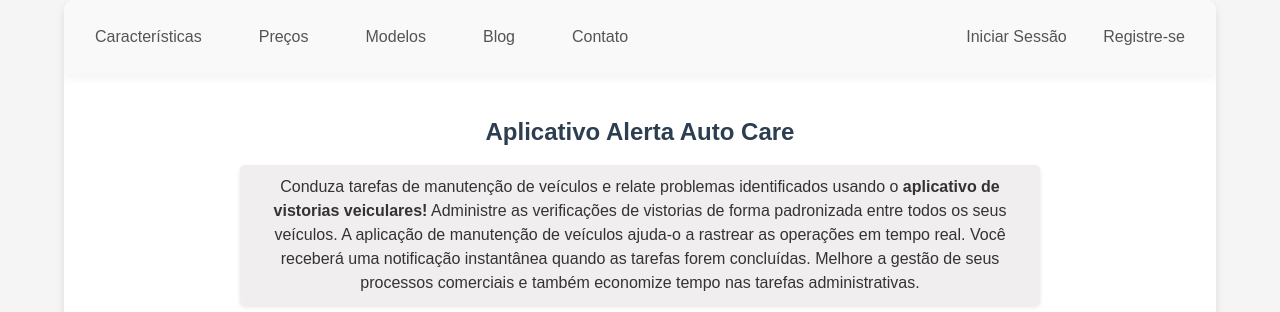
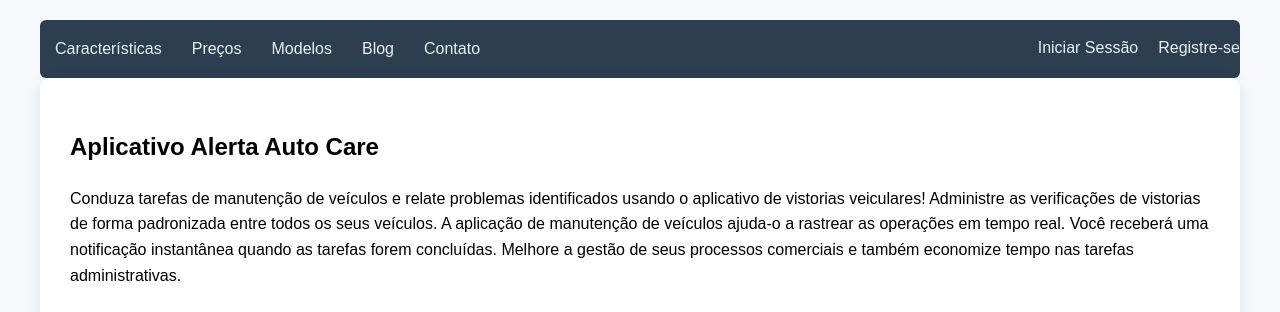
Before and after one commit to alissondev94/Alerta-auto-care, a plain HTML site: page index.html in a window 1280 px wide. Shown: the top 312 px of the page. Drawn offline with Linux system fonts and the light colour scheme.

Commit message:
Finalizaçao

```diff
--- a/index.html
+++ b/index.html
@@ -1,5 +1,6 @@
 <!DOCTYPE html>
 <html lang="pt-br">
+
 <head>
     <meta charset="UTF-8">
     <meta name="viewport" content="width=device-width, initial-scale=1.0">
@@ -7,37 +8,49 @@
     <link rel="stylesheet" href="style.css">
     <title>Alerta Auto Care</title>
 </head>
+
 <body>
     <div class="container">
         <header>
             <nav>
-                <ul>
-                    <li><span>Características</span></li>
-                    <li><span>Preços</span></li>
-                    <li><span>Modelos</span></li>
-                    <li><span>Blog</span></li>
-                    <li><span>Contato</span></li>
+                <div class="menu-toggle" id="mobile-menu">
+                    <span class="bar"></span>
+                    <span class="bar"></span>
+                    <span class="bar"></span>
+                </div>
+                <ul class="nav-list">
+                    <li><a href="#">Características</a></li>
+                    <li><a href="#">Preços</a></li>
+                    <li><a href="#">Modelos</a></li>
+                    <li><a href="#">Blog</a></li>
+                    <li><a href="#">Contato</a></li>
                 </ul>
-                <div>
-                    <span>Iniciar Sessão</span>
-                    <span>Registre-se</span>
+                <div class="auth">
+                    <a href="#">Iniciar Sessão</a>
+                    <a href="#">Registre-se</a>
                 </div>
             </nav>
         </header>
 
         <main>
-            <section>
-                <h1>Aplicativo Alerta Auto Care</h1>
-                <p>Conduza tarefas de manutenção de veículos e relate problemas identificados usando o <b>aplicativo de vistorias veiculares!</b> Administre as verificações de vistorias de forma padronizada entre todos os seus veículos. A aplicação de manutenção de veículos ajuda-o a rastrear as operações em tempo real. Você receberá uma notificação instantânea quando as tarefas forem concluídas. Melhore a gestão de seus processos comerciais e também economize tempo nas tarefas administrativas.</p>
-                <img src="style/snapinspect-web-ios-android.png" alt="sistemas compatíveis">
+            <section class="intro">
+                <div class="content">
+                    <h1>Aplicativo Alerta Auto Care</h1>
+                    <p>Conduza tarefas de manutenção de veículos e relate problemas identificados usando o aplicativo de vistorias veiculares! Administre as verificações de vistorias de forma padronizada entre todos os seus veículos. A aplicação de manutenção de veículos ajuda-o a rastrear as operações em tempo real. Você receberá uma notificação instantânea quando as tarefas forem concluídas. Melhore a gestão de seus processos comerciais e também economize tempo nas tarefas administrativas.</p>
+                </div>
+                <div class="image-center">
+                    <img src="style/snapinspect-web-ios-android.png" alt="sistemas compatíveis">
+                </div>
             </section>
 
-            <section>
+            <section class="info">
                 <h2>O que é o Aplicativo Alerta Auto Care?</h2>
                 <p>O Aplicativo Alerta Auto Care é uma maneira eficiente de capturar dados e agilizar seus processos de trabalho. Adicione a placa de registro do veículo, a assinatura do inspetor, as tarefas de manutenção do carro e muito mais! Uma das opções permite adicionar fotos para que você possa mostrar onde os danos estão localizados. O Gerador de Formulários da MoreApp permite que você tenha controle total sobre o aplicativo de vistorias veiculares, pois você pode personalizar o aplicativo de acordo com suas necessidades.</p>
-                <img src="style/vistoria.png" alt="imagem do aplicativo">
-                <img src="style/icons.png" alt="icons do app">
-                <img src="style/alertcar.png" alt="app funcionando">
+                <div class="app-images">
+                    <img src="style/vistoria.png" alt="imagem do aplicativo">
+                    <img src="style/icons.png" alt="icons do app">
+                    <img src="style/alertcar.png" alt="app funcionando">
+                </div>
             </section>
         </main>
 
@@ -45,5 +58,14 @@
             <p>Projeto Criado por Alisson Paixão, Ícaro Santos, Yan da Silva</p>
         </footer>
     </div>
+
+    <script>
+        const mobileMenuButton = document.getElementById("mobile-menu");
+        mobileMenuButton.addEventListener("click", function () {
+            const navList = document.querySelector(".nav-list");
+            navList.classList.toggle("active");
+        });
+    </script>
 </body>
+
 </html>
--- a/style.css
+++ b/style.css
@@ -1,110 +1,114 @@
-/* Reset padrão */
-* {
+body {
+    font-family: 'Arial', sans-serif;
     margin: 0;
     padding: 0;
-    box-sizing: border-box;
-    font-family: 'Arial', sans-serif;
-}
-
-body {
-    background-color: #f5f5f5;
-    color: #333;
-    font-size: 16px;
-    line-height: 1.5;
-    display: flex;
-    flex-direction: column;
-    justify-content: center;
-    min-height: 100vh;
+    background-color: #f7f9fc;
+    line-height: 1.6;
 }
 
 .container {
-    width: 90%;
     max-width: 1200px;
     margin: 0 auto;
-    border-radius: 10px;
-    overflow: hidden;
-    box-shadow: 0 4px 8px rgba(0, 0, 0, 0.1);
-    background-color: #fff;
+    padding: 20px;
 }
 
 header {
-    background-color: #f9f9f9;
-    padding: 10px 0;
-    box-shadow: 0px 4px 10px rgba(0, 0, 0, 0.05);
+    background-color: #2c3e50;
+    padding: 15px 0;
+    border-radius: 6px;
 }
 
 nav {
-    width: 100%;
     display: flex;
     justify-content: space-between;
     align-items: center;
-    padding: 15px;
 }
 
-nav ul {
+.nav-list {
+    list-style: none;
     display: flex;
-    gap: 25px;
+    margin: 0;
+    padding: 0;
 }
 
-nav ul li {
-    list-style: none;
+.nav-list li {
+    margin: 0 15px;
 }
 
-nav ul li span, nav div span {
-    padding: 8px 16px;
-    border-radius: 5px;
-    cursor: pointer;
-    transition: all 0.3s ease;
-    color: #545454;
+.nav-list a {
+    text-decoration: none;
+    color: #ecf0f1;
+    transition: color 0.3s;
 }
 
-nav ul li span:hover, nav div span:hover {
-    background-color: rgba(0, 0, 0, 0.655);
-    color: #ffffff;
+.nav-list a:hover {
+    color: #3498db;
 }
 
-main {
-    padding: 40px 0;
+.auth {
     display: flex;
-    flex-direction: column;
-    align-items: center;
 }
 
-section {
-    margin-bottom: 40px;
-    width: 100%;
-    display: flex;
-    flex-direction: column;
-    align-items: center;
+.auth a {
+    text-decoration: none;
+    color: #ecf0f1;
+    margin-left: 20px;
+    border-bottom: 2px solid transparent;
+    transition: border-bottom 0.3s, color 0.3s;
 }
 
-section h1, section h2 {
-    color: #2c3e50;
-    margin-bottom: 15px;
+.auth a:hover {
+    border-bottom: 2px solid #3498db;
+    color: #3498db;
 }
 
-section p {
-    max-width: 800px;
-    text-align: center;
-    margin-bottom: 20px;
-    background-color: rgba(232, 230, 230, 0.653);
-    padding: 10px;
-    border-radius: 5px;
-    box-shadow: 0 2px 4px rgba(0, 0, 0, 0.1);
+.menu-toggle {
+    display: none;
+    flex-direction: column;
+    cursor: pointer;
 }
 
-section img {
-    max-width: 90%;
-    margin-top: 20px;
-    margin-bottom: 20px;
+.bar {
+    background-color: #ecf0f1;
+    height: 3px;
+    width: 25px;
+    margin: 2px 0;
+    border-radius: 2px;
+}
+
+.intro, .info {
+    background-color: white;
+    padding: 30px;
+    border-radius: 10px;
+    margin-bottom: 30px;
+    box-shadow: 0 4px 15px rgba(0, 0, 0, 0.1);
+}
+
+.image-center {
+    display: flex;
+    justify-content: center;
+    margin: 30px 0;
+}
+
+.info .app-images {
+    display: flex;
+    gap: 30px;
+    justify-content: center;
+    flex-wrap: wrap;
+}
+
+img {
+    max-width: 100%;
+    border-radius: 10px;
 }
 
 footer {
     background-color: #2c3e50;
     color: #ecf0f1;
-    padding: 20px 0;
     text-align: center;
-    width: 100%;
+    padding: 15px 0;
+    border-radius: 10px;
+    margin-top: 20px;
 }
 
 @media screen and (max-width: 768px) {
@@ -112,9 +116,26 @@ footer {
         flex-direction: column;
     }
 
-    nav ul {
+    .nav-list {
+        display: none;
         flex-direction: column;
-        gap: 10px;
+        width: 100%;
+    }
+
+    .nav-list.active {
+        display: flex;
+    }
+
+    .nav-list li {
+        text-align: center;
+        margin: 10px 0;
+    }
+
+    .menu-toggle {
+        display: flex;
+    }
+
+    .auth {
         margin-top: 10px;
     }
 }
```
